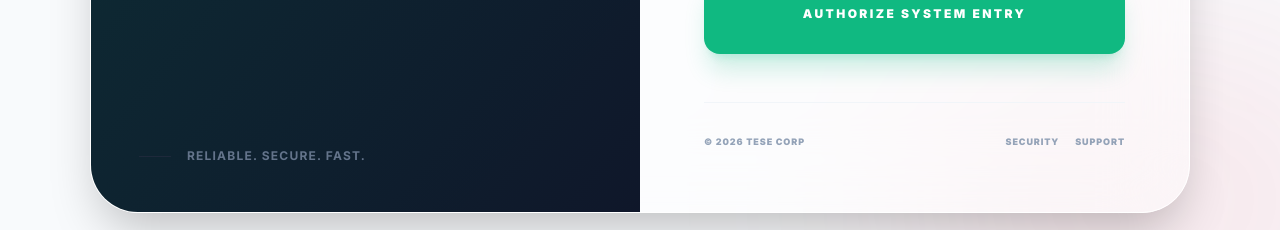
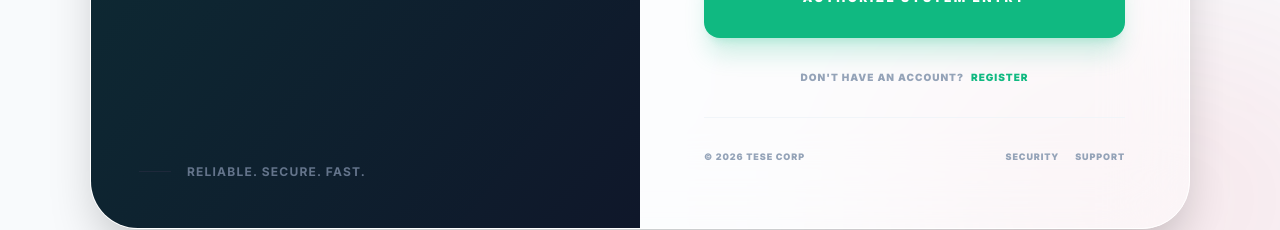
Before and after one commit to billychosee/admin-tese, a Next.js app: page /login in a window 1280 px wide. Shown: the part 521-751 px from the top of the page. Built offline with nearby package versions, Linux system fonts and the light colour scheme; no server answers.

Commit message:
feat: Add register link to login page

```diff
--- a/app/login/page.tsx
+++ b/app/login/page.tsx
@@ -196,7 +196,17 @@ function LoginContent() {
             </Button>
           </form>
 
-          <footer className="mt-12 pt-8 border-t border-slate-100 dark:border-slate-800">
+          <p className="mt-8 text-center text-[10px] font-black text-slate-400 uppercase tracking-widest">
+            Don't have an account?{" "}
+            <Link
+              href="/register"
+              className="text-emerald-500 hover:text-emerald-600 ml-1"
+            >
+              Register
+            </Link>
+          </p>
+
+          <footer className="mt-8 pt-8 border-t border-slate-100 dark:border-slate-800">
             <div className="flex justify-between items-center text-[9px] font-black text-slate-400 uppercase tracking-widest">
               <span>© {new Date().getFullYear()} TESE CORP</span>
               <div className="flex gap-4">
```
